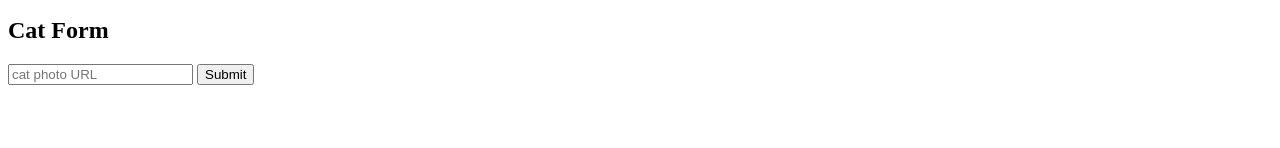
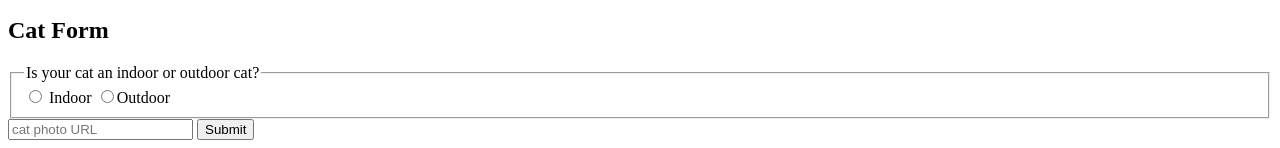
Before and after one commit to jeffvital/Cat-Photo-App, a plain HTML site: page index.html in a window 1280 px wide. Shown: the part 1419-1567 px from the top of the page. Before the commit the page ends 1512 px from the top, so only its background shows below. Drawn offline with Linux system fonts and the light colour scheme.

Commit message:
radio button with fieldset and legend

```diff
--- a/index.html
+++ b/index.html
@@ -56,6 +56,26 @@
         <form
           action="https://freecatphotoapp.com/submit-cat-photo to the form "
         >
+          <fieldset>
+            <legend>Is your cat an indoor or outdoor cat?</legend>
+            <label
+              ><input
+                id="indoor"
+                name="indoor-outdoor"
+                type="radio"
+                value="indoor"
+              />
+              Indoor</label
+            >
+            <label
+              ><input
+                id="outdoor"
+                name="indoor-outdoor"
+                type="radio"
+                value="outdoor"
+              />Outdoor</label
+            >
+          </fieldset>
           <input
             type="text"
             name="catphotourl"
```
